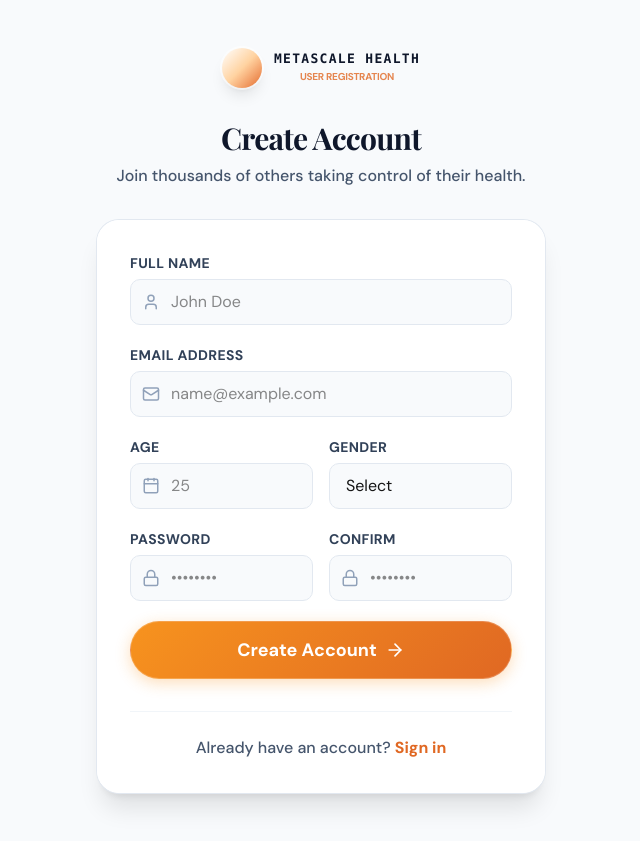
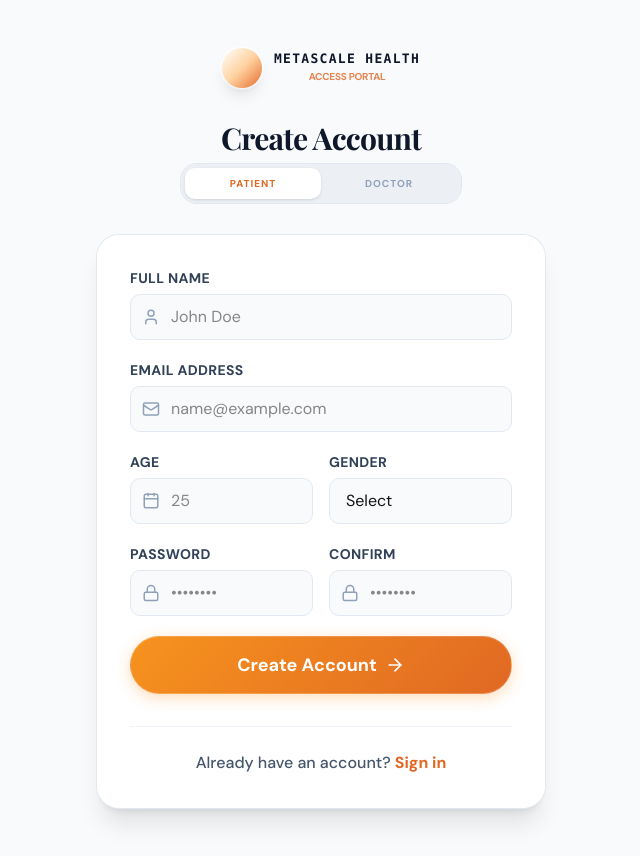
Before and after one commit to Ishaan-Jain2207/Metascale-Health, a React (Vite) app in the folder healthapp/frontend/: page /register in a window 1280 px wide. Shown: the whole page, without its empty margins (319-959 px from the left). Built offline with nearby package versions, Linux system fonts and the light colour scheme; no server answers.

Commit message:
feat: complete decoupling of Doctor and Patient portals with role-based registration

```diff
--- a/healthapp/frontend/src/pages/LandingPage.jsx
+++ b/healthapp/frontend/src/pages/LandingPage.jsx
@@ -53,10 +53,10 @@ const LandingPage = () => {
            </p>
 
            <div className="flex flex-col sm:flex-row items-center justify-center gap-6">
-              <Link to="/register" className="btn-primary min-w-[240px]">
+              <Link to="/register" state={{ role: "patient" }} className="btn-primary min-w-[240px]">
                  Start free screening <ArrowRight className="ml-2" size={20} />
               </Link>
-              <Link to="/login" className="btn-secondary min-w-[240px]">
+              <Link to="/login" state={{ role: "doctor" }} className="btn-secondary min-w-[240px]">
                  Doctor Portal Entry
               </Link>
            </div>
@@ -129,9 +129,9 @@ const LandingPage = () => {
             <div>
                <h4 className="font-bold text-sm uppercase tracking-widest text-slate-300 mb-6">Portal Access</h4>
                <ul className="space-y-4 text-slate-400 font-medium text-sm">
-                  <li><Link to="/login" className="hover:text-saffron transition-colors">Doctor Login</Link></li>
-                  <li><Link to="/login" className="hover:text-saffron transition-colors">Admin Dashboard</Link></li>
-                  <li><Link to="/register" className="hover:text-saffron transition-colors">Patient Screening</Link></li>
+                  <li><Link to="/login" state={{ role: 'doctor' }} className="hover:text-saffron transition-colors">Doctor Login</Link></li>
+                  <li><Link to="/login" state={{ role: 'admin' }} className="hover:text-saffron transition-colors">Admin Dashboard</Link></li>
+                  <li><Link to="/register" state={{ role: 'patient' }} className="hover:text-saffron transition-colors">Patient Screening</Link></li>
                </ul>
             </div>
           </div>
--- a/healthapp/frontend/src/pages/auth/LoginPage.jsx
+++ b/healthapp/frontend/src/pages/auth/LoginPage.jsx
@@ -1,9 +1,12 @@
 import React, { useState } from 'react';
-import { Link, useNavigate } from 'react-router-dom';
+import { Link, useNavigate, useLocation } from 'react-router-dom';
 import { useAuth } from '../../context/AuthContext';
 import { Mail, Lock, ArrowRight, AlertCircle, Loader2 } from 'lucide-react';
 
 const LoginPage = () => {
+  const location = useLocation();
+  const isDoctorMode = location.state?.role === 'doctor';
+
   const [email, setEmail] = useState('');
   const [password, setPassword] = useState('');
   const [error, setError] = useState('');
@@ -45,8 +48,14 @@ const LoginPage = () => {
                 <div className="text-[10px] text-saffron-deep/80 font-bold uppercase tracking-tight">Clinical Portal</div>
             </div>
           </Link>
-          <h1 className="text-3xl font-bold text-slate-900 mb-2 tracking-tight">Welcome Back</h1>
-          <p className="text-slate-600">Access your personalized health dashboard and history.</p>
+          <h1 className="text-3xl font-bold text-slate-900 mb-2 tracking-tight">
+            {isDoctorMode ? 'Doctor Login' : 'Welcome Back'}
+          </h1>
+          <p className="text-slate-600">
+            {isDoctorMode
+              ? 'Access clinical patient records and health screenings.'
+              : 'Access your personalized health dashboard and history.'}
+          </p>
         </div>
 
         <div className="card shadow-xl border-white ring-1 ring-slate-200">
--- a/healthapp/frontend/src/pages/auth/RegisterPage.jsx
+++ b/healthapp/frontend/src/pages/auth/RegisterPage.jsx
@@ -1,16 +1,20 @@
 import React, { useState } from 'react';
-import { Link, useNavigate } from 'react-router-dom';
+import { Link, useNavigate, useLocation } from 'react-router-dom';
 import { useAuth } from '../../context/AuthContext';
 import { Mail, Lock, User, ArrowRight, AlertCircle, Loader2, Calendar } from 'lucide-react';
 
 const RegisterPage = () => {
+  const location = useLocation();
+  const initialRole = location.state?.role || 'patient';
+
   const [formData, setFormData] = useState({
     full_name: '',
     email: '',
     password: '',
     confirmPassword: '',
     age: '',
-    gender: ''
+    gender: '',
+    role: initialRole
   });
   const [error, setError] = useState('');
   const [loading, setLoading] = useState(false);
@@ -20,6 +24,10 @@ const RegisterPage = () => {
 
   const handleChange = (e) => {
     setFormData({ ...formData, [e.target.name]: e.target.value });
+  };
+
+  const setRole = (selectedRole) => {
+    setFormData({ ...formData, role: selectedRole });
   };
 
   const handleSubmit = async (e) => {
@@ -37,16 +45,21 @@ const RegisterPage = () => {
         email: formData.email,
         password: formData.password,
         age: formData.age,
-        gender: formData.gender
+        gender: formData.gender,
+        role: formData.role
       });
       if (res.success) {
-        navigate('/patient/dashboard');
+        // Redirection based on role
+        if (formData.role === 'doctor') {
+          navigate('/doctor/dashboard');
+        } else {
+          navigate('/patient/dashboard');
+        }
       } else {
         setError(res.message);
       }
     } catch (err) {
       console.error('Registration error detail:', err);
-
       const backendMessage = err.response?.data?.message;
       const errorMessage = backendMessage || err.message || 'Registration failed. Please try again.';
       setError(errorMessage);
@@ -63,11 +76,26 @@ const RegisterPage = () => {
             <div className="w-10 h-10 rounded-full bg-gradient-to-br from-white via-saffron-light to-saffron-deep shadow-lg ring-2 ring-white/60 flex-shrink-0"></div>
             <div>
                 <div className="font-bold text-[13px] uppercase tracking-[0.1em] text-slate-900 leading-none mb-1 font-mono">Metascale Health</div>
-                <div className="text-[10px] text-saffron-deep/80 font-bold uppercase tracking-tight">User Registration</div>
+                <div className="text-[10px] text-saffron-deep/80 font-bold uppercase tracking-tight">Access Portal</div>
             </div>
           </Link>
           <h1 className="text-3xl font-bold text-slate-900 mb-2 tracking-tight">Create Account</h1>
-          <p className="text-slate-600 font-medium">Join thousands of others taking control of their health.</p>
+
+          {/* Role Toggle */}
+          <div className="flex bg-slate-200/50 p-1 rounded-2xl mb-8 max-w-[280px] mx-auto ring-1 ring-slate-200">
+             <button
+                onClick={() => setRole('patient')}
+                className={`flex-1 py-2 text-[10px] font-black uppercase tracking-widest rounded-xl transition-all ${formData.role === 'patient' ? 'bg-white shadow-sm text-saffron-deep' : 'text-slate-400'}`}
+             >
+                Patient
+             </button>
+             <button
+                onClick={() => setRole('doctor')}
+                className={`flex-1 py-2 text-[10px] font-black uppercase tracking-widest rounded-xl transition-all ${formData.role === 'doctor' ? 'bg-white shadow-sm text-saffron-deep' : 'text-slate-400'}`}
+             >
+                Doctor
+             </button>
+          </div>
         </div>
 
         <div className="card shadow-xl border-white ring-1 ring-slate-200">
@@ -144,6 +172,35 @@ const RegisterPage = () => {
               </div>
             </div>
 
+            {formData.role === 'doctor' && (
+              <div className="grid grid-cols-2 gap-4 animate-in fade-in slide-in-from-top-2 duration-300">
+                <div>
+                  <label className="block text-sm font-bold text-slate-700 mb-1.5 uppercase tracking-wide">Specialization</label>
+                  <input
+                    type="text"
+                    name="specialization"
+                    value={formData.specialization || ''}
+                    onChange={handleChange}
+                    className="w-full px-4 py-2.5 bg-slate-50 border border-slate-200 rounded-xl focus:ring-2 focus:ring-saffron/20 focus:border-saffron transition-all outline-none"
+                    placeholder="e.g. Hepatologist"
+                    required
+                  />
+                </div>
+                <div>
+                  <label className="block text-sm font-bold text-slate-700 mb-1.5 uppercase tracking-wide">Hospital/Clinic</label>
+                  <input
+                    type="text"
+                    name="hospital"
+                    value={formData.hospital || ''}
+                    onChange={handleChange}
+                    className="w-full px-4 py-2.5 bg-slate-50 border border-slate-200 rounded-xl focus:ring-2 focus:ring-saffron/20 focus:border-saffron transition-all outline-none"
+                    placeholder="e.g. City Health"
+                    required
+                  />
+                </div>
+              </div>
+            )}
+
             <div className="grid grid-cols-1 md:grid-cols-2 gap-4">
               <div>
                 <label className="block text-sm font-bold text-slate-700 mb-1.5 uppercase tracking-wide">Password</label>
```
Also changed, not shown: 2 other files (tests, documents, lock files or other folders).
